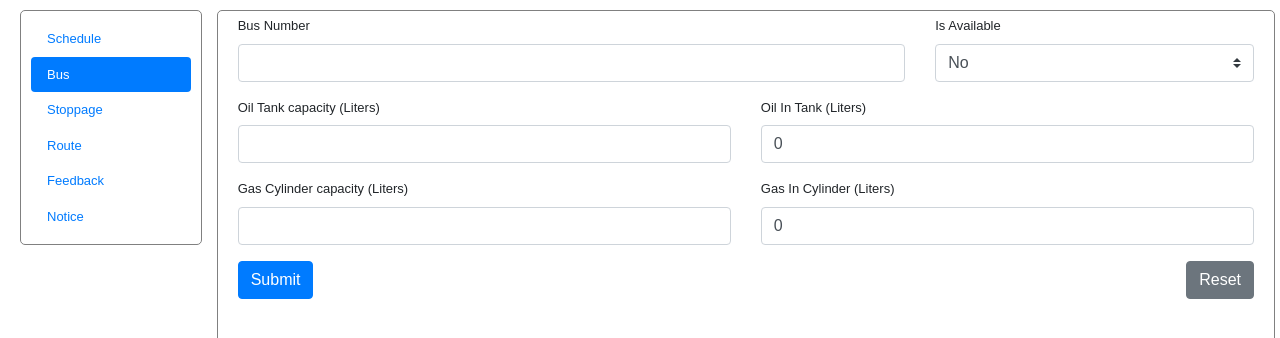
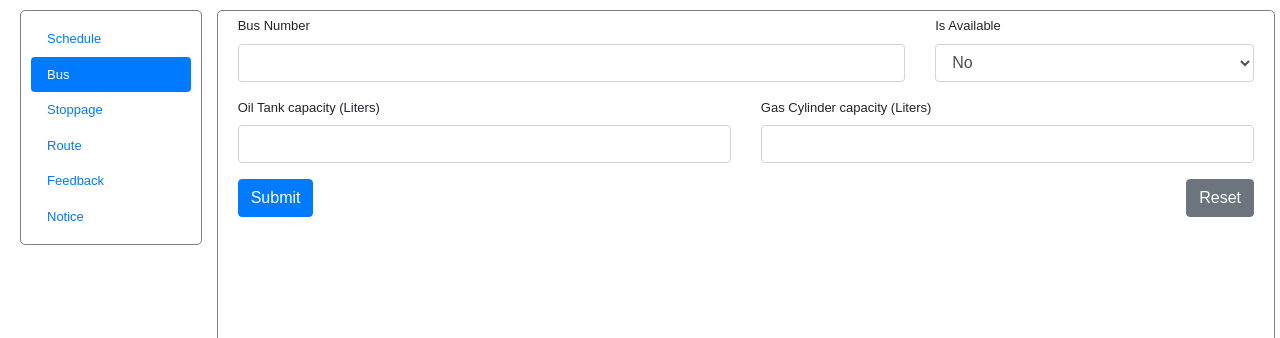
Before and after one commit to kmtusher97/University-Transport-System, a React (Create React App) app: page /bus/add in a window 1280 px wide. Shown: the top 338 px of the page. Built offline with nearby package versions, Linux system fonts and the light colour scheme.

Commit message:
Add Bus feature is completed

```diff
--- a/package.json
+++ b/package.json
@@ -44,5 +44,5 @@
       "last 1 safari version"
     ]
   },
-  "proxy": "http://localhost:8081"
+  "proxy": "http://localhost:8080"
 }
--- /dev/null
+++ b/src/actions/BusActions.js
@@ -0,0 +1,18 @@
+import Axios from "axios";
+import { GET_ERRORS } from "./types";
+
+export const addBus = (bus, reqType, history) => async dispatch => {
+  try {
+    await Axios.post(`/api/bus/${reqType}`, bus);
+    history.push("/bus");
+    dispatch({
+      type: GET_ERRORS,
+      payload: {}
+    });
+  } catch (err) {
+    dispatch({
+      type: GET_ERRORS,
+      payload: err.response.data
+    });
+  }
+};
--- a/src/actions/types.js
+++ b/src/actions/types.js
@@ -1,4 +1,11 @@
 export const GET_ERRORS = "GET_ERRORS";
+
+// Stoppage Services
 export const GET_STOPPAGES = "GET_STOPPAGES";
 export const GET_STOPPAGE = "GET_STOPPAGE";
 export const DELETE_STOPPAGE = "DELETE_STOPPAGE";
+
+// Bus Services
+export const GET_BUSES = "GET_BUSES";
+export const GET_BUS = "GET_BUS";
+export const DELETE_BUS = "DELETE_BUS";
--- a/src/component/bus/AddBus.js
+++ b/src/component/bus/AddBus.js
@@ -6,120 +6,99 @@ import {
   Col,
   Button
 } from 'react-bootstrap';
-import AppData from '../AppData';
-import Axios from 'axios';
+
+import PropTypes from "prop-types";
+import { connect } from "react-redux";
+import { addBus } from "../../actions/BusActions";
+
+import classnames from "classnames";
 
 class AddBus extends Component {
-  constructor(props) {
-    super(props);
+  constructor() {
+    super();
     this.state = {
-      bus: {
-        busId: this.props.location.busId,
-        number: "",
-        status: "",
-        oilTankCapacity: "",
-        oilInTank: 0,
-        gasCylinderCapacity: "",
-        gasInCylinder: 0,
-        isAvailable: false
-      },
-      formType: []
+      busId: "",
+      number: "",
+      oilTankCapacity: "",
+      gasCylinderCapacity: "",
+      isAvailable: false,
+      errors: {}
     };
+    this.onChangeHandler = this.onChangeHandler.bind(this);
+    this.onSubmitHandler = this.onSubmitHandler.bind(this);
   }
 
-  componentDidMount = () => {
-    const pathNameComponents = window.location.pathname.split("/");
-    this.setState({
-      formType: pathNameComponents[2]
-    });
-
-    if (
-      this.state.bus.busId !== null &&
-      this.state.bus.busId !== undefined
-    ) {
-      let url = `${AppData.restApiBaseUrl}/bus/GLOBAL/getById/${this.state.bus.busId}`;
-      Axios.get(url)
-        .then(response => response.data)
-        .then(data => {
-          if (data !== null) {
-            this.setState({
-              bus: data
-            });
-          }
-        });
+  //life cycle hooks
+  componentWillReceiveProps = nextProps => {
+    if (nextProps.errors) {
+      this.setState({ errors: nextProps.errors });
     }
   };
 
   onChangeHandler = event => {
-    let tmpBus = this.state.bus;
-    tmpBus[event.target.name] = event.target.value;
-    this.setState({
-      bus: tmpBus
-    });
+    this.setState({ [event.target.name]: event.target.value });
   };
 
   onSubmitHandler = event => {
     event.preventDefault();
-    if (this.state.formType === "add") {
-      let url = `${AppData.restApiBaseUrl}/bus/add`;
-      Axios.post(url, this.state.bus)
-        .then(response => response.data)
-        .then(data => {
-          if (data === null || data === undefined) {
-            alert("Add Failed!!! Network error or this bus number already exists!!!");
-          } else {
-            window.location.replace(this.props.location.returnLink);
-          }
-        });
-    }
-    else if (this.state.formType === "edit") {
-      let url = `${AppData.restApiBaseUrl}/bus/update`;
-      Axios.post(url, this.state.bus)
-        .then(response => response.data)
-        .then(data => {
-          if (data === null || data === undefined) {
-            alert("Edit Failed!!!");
-          }
-          else {
-            window.location.replace(this.props.location.returnLink);
-          }
-        });
-    }
-    else {
-      alert("An Unexpected Error Occured!!!");
-    }
+    const newBus = {
+      busId: this.state.busId,
+      number: this.state.number,
+      oilTankCapacity: this.state.oilTankCapacity,
+      gasCylinderCapacity: this.state.gasCylinderCapacity,
+      isAvailable: this.state.isAvailable,
+    };
+    this.props.addBus(newBus, "add", this.props.history);
   };
 
   render() {
+    const { errors } = this.state;
+
     return (
       <Container style={{ padding: "5px" }}>
-        <Form>
+        <Form onSubmit={this.onSubmitHandler}>
           <Row>
             <Col md={8}>
               <Form.Group>
                 <Form.Label>Bus Number</Form.Label>
                 <Form.Control
+                  className={classnames(
+                    "form-control from-control-lg",
+                    { "is-invalid": errors.number }
+                  )}
                   name="number"
                   type="text"
-                  required
-                  value={this.state.bus.number}
+                  value={this.state.number}
                   onChange={this.onChangeHandler}
                 />
+                {errors.number && (
+                  <div className="invalid-feedback">
+                    {errors.number}
+                  </div>
+                )}
               </Form.Group>
             </Col>
             <Col md={4}>
               <Form.Group>
                 <Form.Label>Is Available</Form.Label>
                 <Form.Control
+                  className={classnames(
+                    "form-control from-control-lg",
+                    { "is-invalid": errors.isAvailable }
+                  )}
                   name="isAvailable"
                   as="select"
-                  custom
-                  value={this.state.bus.isAvailable}
+                  value={this.state.isAvailable}
                   onChange={this.onChangeHandler}
                 >
                   <option key={1} value="false" >No</option>
                   <option key={2} value="true">Yes</option>
                 </Form.Control>
+                {errors.isAvailable && (
+                  <div className="invalid-feedback">
+                    {errors.isAvailable}
+                  </div>
+                )}
               </Form.Group>
             </Col>
           </Row>
@@ -128,50 +107,40 @@ class AddBus extends Component {
               <Form.Group>
                 <Form.Label>Oil Tank capacity (Liters)</Form.Label>
                 <Form.Control
+                  className={classnames(
+                    "form-control from-control-lg",
+                    { "is-invalid": errors.oilTankCapacity }
+                  )}
                   name="oilTankCapacity"
                   type="number"
-                  required
-                  value={this.state.bus.oilTankCapacity}
+                  value={this.state.oilTankCapacity}
                   onChange={this.onChangeHandler}
                 />
+                {errors.oilTankCapacity && (
+                  <div className="invalid-feedback">
+                    {errors.oilTankCapacity}
+                  </div>
+                )}
               </Form.Group>
             </Col>
             <Col md={6}>
               <Form.Group>
-                <Form.Label>Oil In Tank (Liters)</Form.Label>
+                <Form.Label>Gas Cylinder capacity (Liters)</Form.Label>
                 <Form.Control
-                  name="oilInTank"
+                  className={classnames(
+                    "form-control from-control-lg",
+                    { "is-invalid": errors.gasCylinderCapacity }
+                  )}
+                  name="gasCylinderCapacity"
                   type="number"
-                  required
-                  value={this.state.bus.oilInTank}
+                  value={this.state.gasCylinderCapacity}
                   onChange={this.onChangeHandler}
                 />
-              </Form.Group>
-            </Col>
-          </Row>
-          <Row>
-            <Col md={6}>
-              <Form.Group>
-                <Form.Label>Gas Cylinder capacity (Liters)</Form.Label>
-                <Form.Control
-                  name="gasCylinderCapacity"
-                  type="number"
-                  required
-                  value={this.state.bus.gasCylinderCapacity}
-                  onChange={this.onChangeHandler}
-                />
-              </Form.Group>
-            </Col>
-            <Col md={6}>
-              <Form.Group>
-                <Form.Label>Gas In Cylinder (Liters)</Form.Label>
-                <Form.Control
-                  name="gasInCylinder"
-                  type="number"
-                  required
-                  value={this.state.bus.gasInCylinder}
-                  onChange={this.onChangeHandler}
-                />
+                {errors.gasCylinderCapacity && (
+                  <div className="invalid-feedback">
+                    {errors.gasCylinderCapacity}
+                  </div>
+                )}
               </Form.Group>
             </Col>
           </Row>
@@ -180,7 +149,6 @@ class AddBus extends Component {
               <Button
                 type="submit"
                 variant="primary"
-                onClick={this.onSubmitHandler}
               >
                 Submit
               </Button>
@@ -201,4 +169,12 @@ class AddBus extends Component {
   }
 }
 
-export default AddBus;
+
+AddBus.propTypes = {
+  addBus: PropTypes.func.isRequired,
+  errors: PropTypes.object.isRequired
+};
+
+const mapStateToProps = state => ({ errors: state.errors });
+
+export default connect(mapStateToProps, { addBus })(AddBus);
```
Also changed, not shown: src/reducers/BusReducer.js (added, +14 -0 lines).
